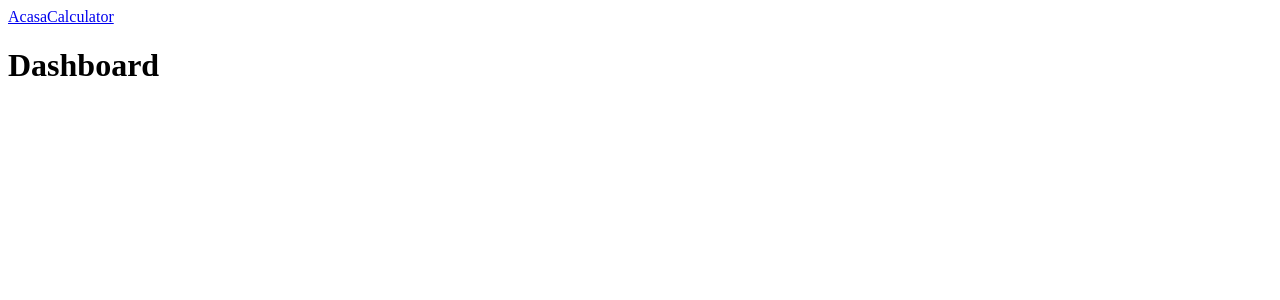
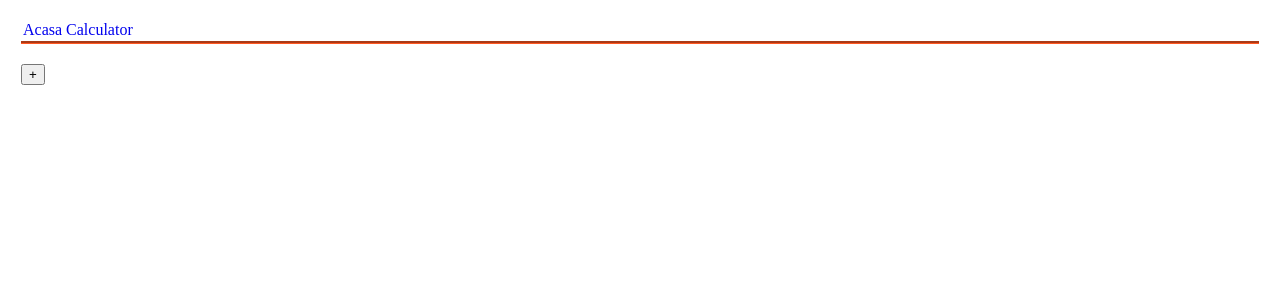
Before and after one commit to viman39/constructjs, a React (Create React App) app: page /constructjs/calculator in a window 1280 px wide. Before the commit this address led to /. Shown: the top 300 px of the page. Built offline with nearby package versions, Linux system fonts and the light colour scheme.

Commit message:
first styles

```diff
--- a/src/Router.tsx
+++ b/src/Router.tsx
@@ -2,13 +2,13 @@ import { Routes, Route, Navigate } from "react-router-dom";
 import { Dashboard } from "./pages/Dashboard/Dashboard";
 import { Calculator } from "./pages/Calculator/Calculator";
 
-export const DASHBOARD_PATH = "/";
-export const CALCULATOR_PATH = "/calculator";
+export const DASHBOARD_PATH = "/constructjs";
+export const CALCULATOR_PATH = "/constructjs/calculator";
 
 export const Router = () => {
   return (
     <Routes>
-      <Route path="*" element={<Navigate to="/" replace />} />
+      <Route path="*" element={<Navigate to={DASHBOARD_PATH} replace />} />
       <Route index path={DASHBOARD_PATH} element={<Dashboard />} />
       <Route index path={CALCULATOR_PATH} element={<Calculator />} />
     </Routes>
--- a/src/components/Header/Header.tsx
+++ b/src/components/Header/Header.tsx
@@ -1,11 +1,16 @@
 import { Link } from "react-router-dom";
 import { CALCULATOR_PATH, DASHBOARD_PATH } from "../../Router";
+import "./header.scss";
 
 export const Header = () => {
   return (
-    <header>
-      <Link to={DASHBOARD_PATH}>Acasa</Link>
-      <Link to={CALCULATOR_PATH}>Calculator</Link>
+    <header className="grid-header">
+      <Link to={DASHBOARD_PATH} className="nav-link">
+        Acasa
+      </Link>
+      <Link to={CALCULATOR_PATH} className="nav-link">
+        Calculator
+      </Link>
     </header>
   );
 };
--- /dev/null
+++ b/src/components/Header/header.scss
@@ -0,0 +1,4 @@
+.nav-link {
+  text-decoration: none;
+  padding: 2px;
+}
--- a/src/components/Layout/Layout.tsx
+++ b/src/components/Layout/Layout.tsx
@@ -1,4 +1,5 @@
 import { Header } from "../Header/Header";
+import "./layout.scss";
 
 type LayoutProps = {
   children: React.ReactNode;
@@ -6,9 +7,9 @@ type LayoutProps = {
 
 export const Layout: React.FC<LayoutProps> = ({ children }) => {
   return (
-    <>
+    <div className="grid-wrapper">
       <Header></Header>
-      <main>{children}</main>
-    </>
+      <main className="grid-main">{children}</main>
+    </div>
   );
 };
--- /dev/null
+++ b/src/components/Layout/layout.scss
@@ -0,0 +1,18 @@
+.grid-wrapper {
+  padding: 13px;
+  display: grid;
+  gap: 20px;
+  grid-template-areas:
+    "header"
+    "main";
+}
+
+.grid-header {
+  grid-area: header;
+  padding-bottom: 2px;
+  border-bottom: 3px groove #ff5722;
+}
+
+.grid-main {
+  grid-area: main;
+}
--- a/src/components/Wall/wall.scss
+++ b/src/components/Wall/wall.scss
@@ -1,3 +1,3 @@
 .wall {
-  width: 500px;
+  // width: 500px;
 }
```
